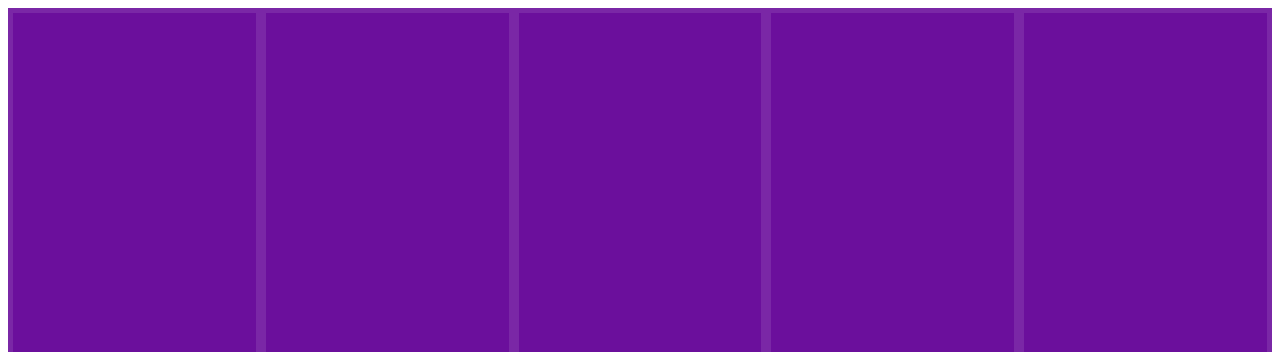
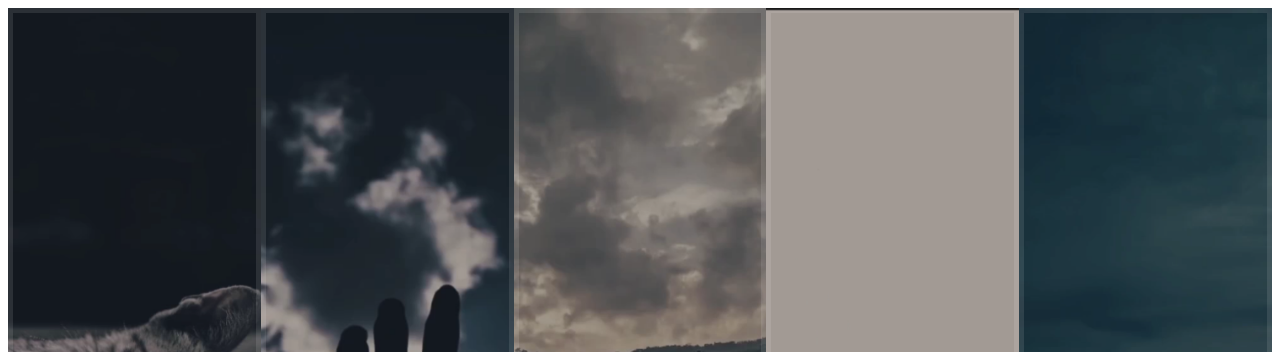
Before and after one commit to kshnn/Websites, a plain HTML site: page index.html in a window 1280 px wide. Shown: the top 352 px of the page. Drawn offline with Linux system fonts and the light colour scheme.

Commit message:
Update style.css

```diff
--- a/style.css
+++ b/style.css
@@ -40,11 +40,12 @@ html {
     text-shadow: 0 0 4px rgba(0, 0, 0, 0.72), 0 0 14px rgba(0, 0, 0, 0.45);
     font-size: 2em;
 }
-.panel1 { background-image:url(img9.png);}
-.panel2 { background-image:url(img2.png); }
-.panel3 { background-image:url(img4.png); }
-.panel4 { background-image:url(img3.png); }
-.panel5 { background-image:url(img6.png); }
+
+.panel1 { background-image:url(./images/img9.png);}
+.panel2 { background-image:url(./images/img2.png); }
+.panel3 { background-image:url(./images/img4.png); }
+.panel4 { background-image:url(./images/img3.png); }
+.panel5 { background-image:url(./images/img6.png); }
 
 .panel >* {
         margin: 0;
```
